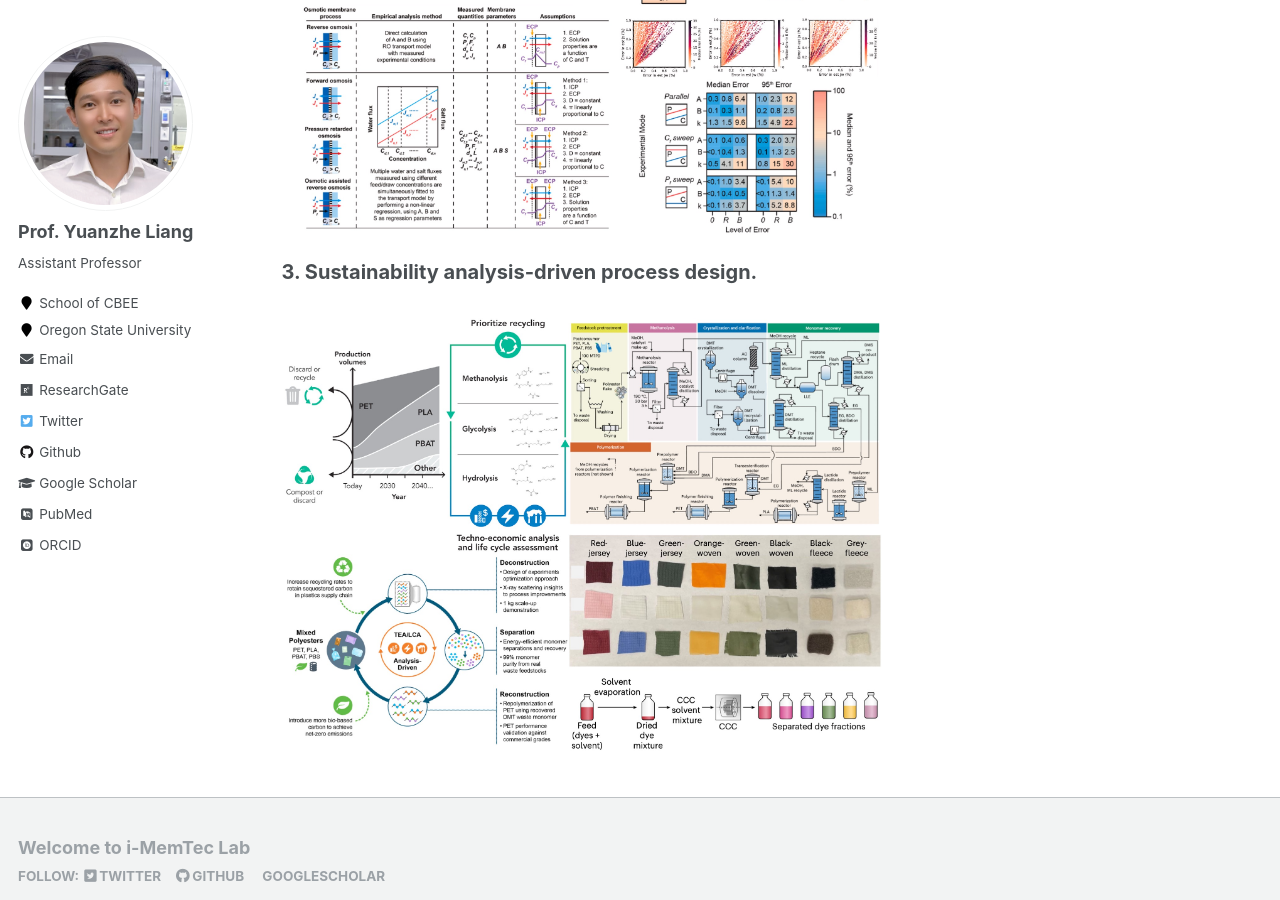
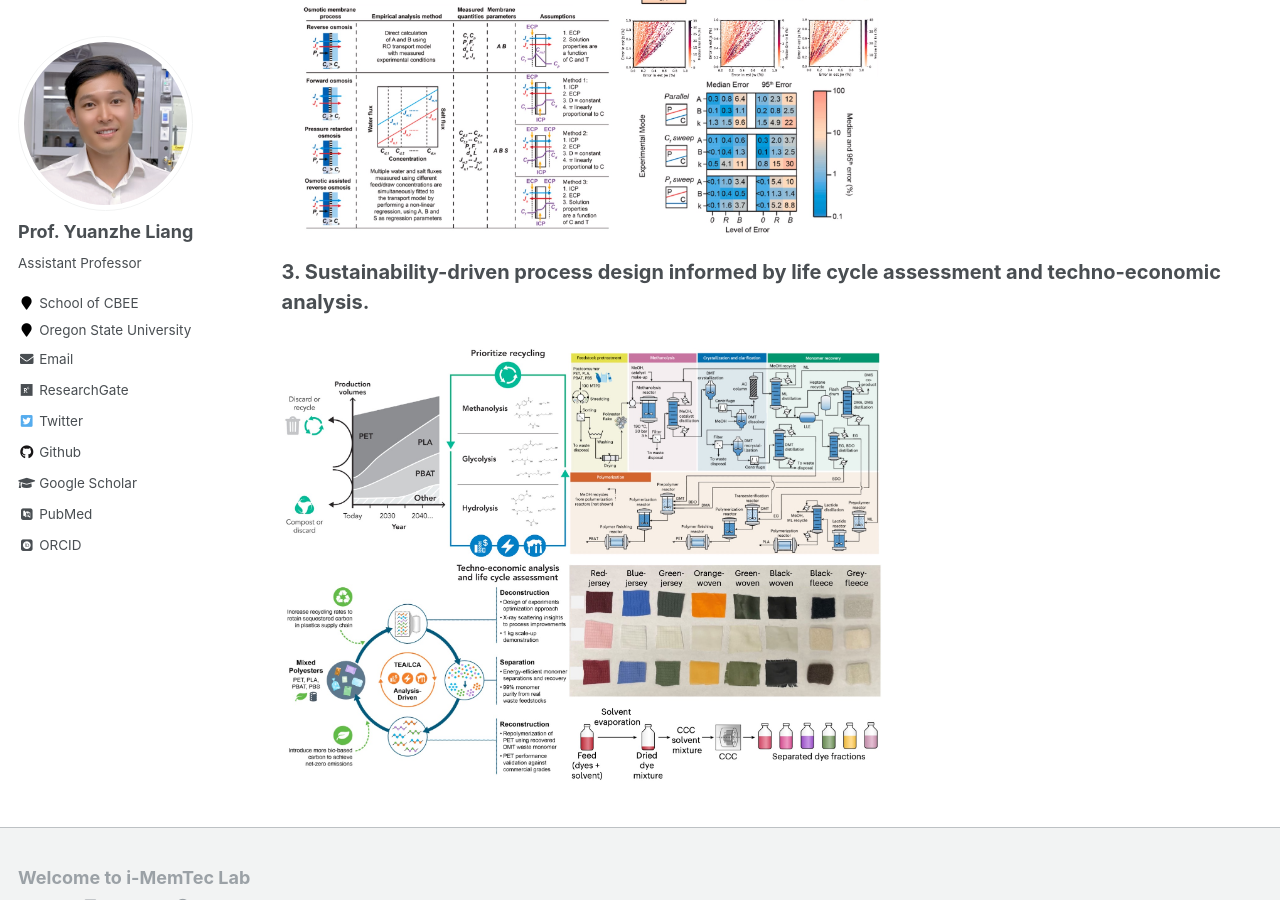
Before and after one commit to yuanzheliang/yuanzheliang.github.io, a Jekyll site: the page built from _pages/talks.html, in a window 1280 px wide and 900 px high, scrolled down 1036 px. Built offline with Jekyll 4.4.1, drawn with Linux system fonts in a browser that asks for light colours; some web fonts are replaced.

Commit message:
Update talks.html

```diff
--- a/_pages/talks.html
+++ b/_pages/talks.html
@@ -12,5 +12,5 @@ author_profile: true
 <p style="font-size: 20px;"><b>2. Developing separation processes for water purification, emerging contamination treatment, and resource recovery.<b></p>
 <img src='/images/Area2.jpg' width='600' height='600'>
 <br>
-<p style="font-size: 20px;"><b>3. Sustainability analysis-driven process design.<b></p>
+<p style="font-size: 20px;"><b>3. Sustainability-driven process design informed by life cycle assessment and techno-economic analysis.<b></p>
 <img src='/images/Area3.jpg' width='600' height='600'>
```
